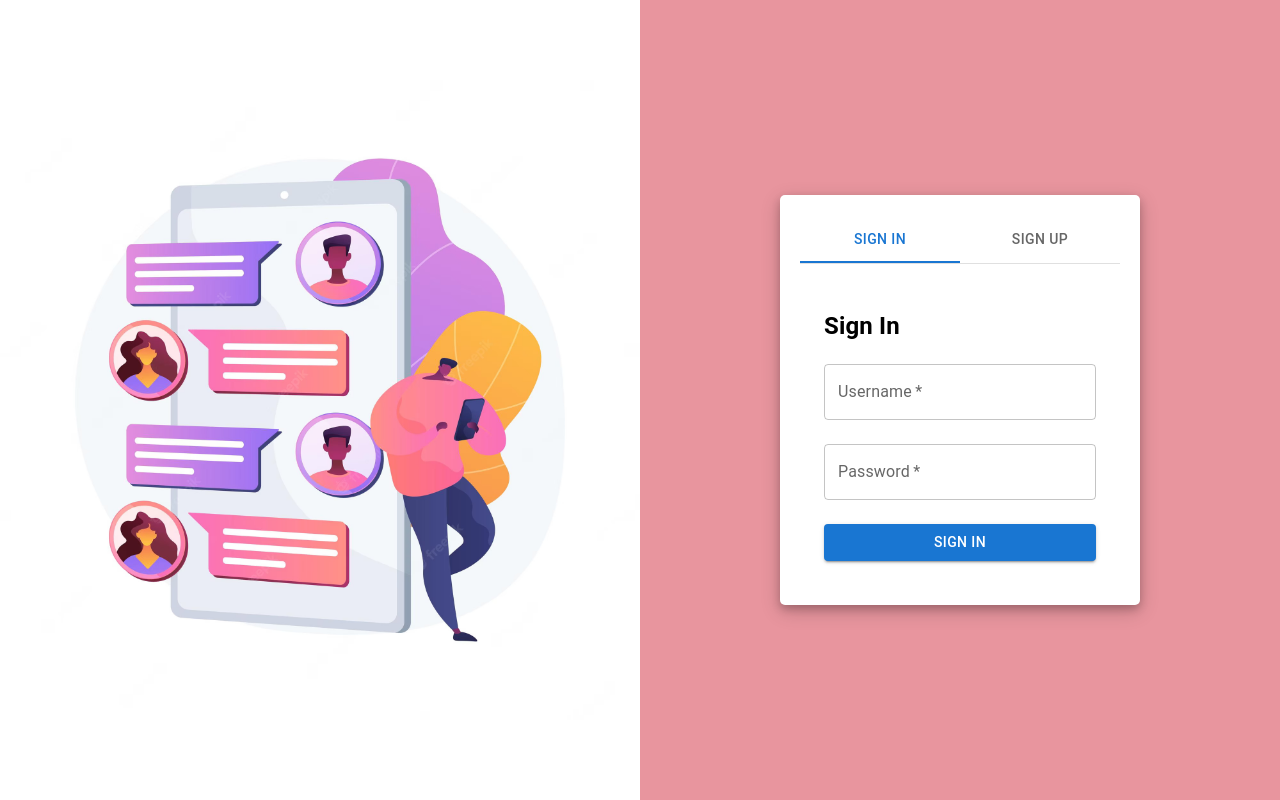
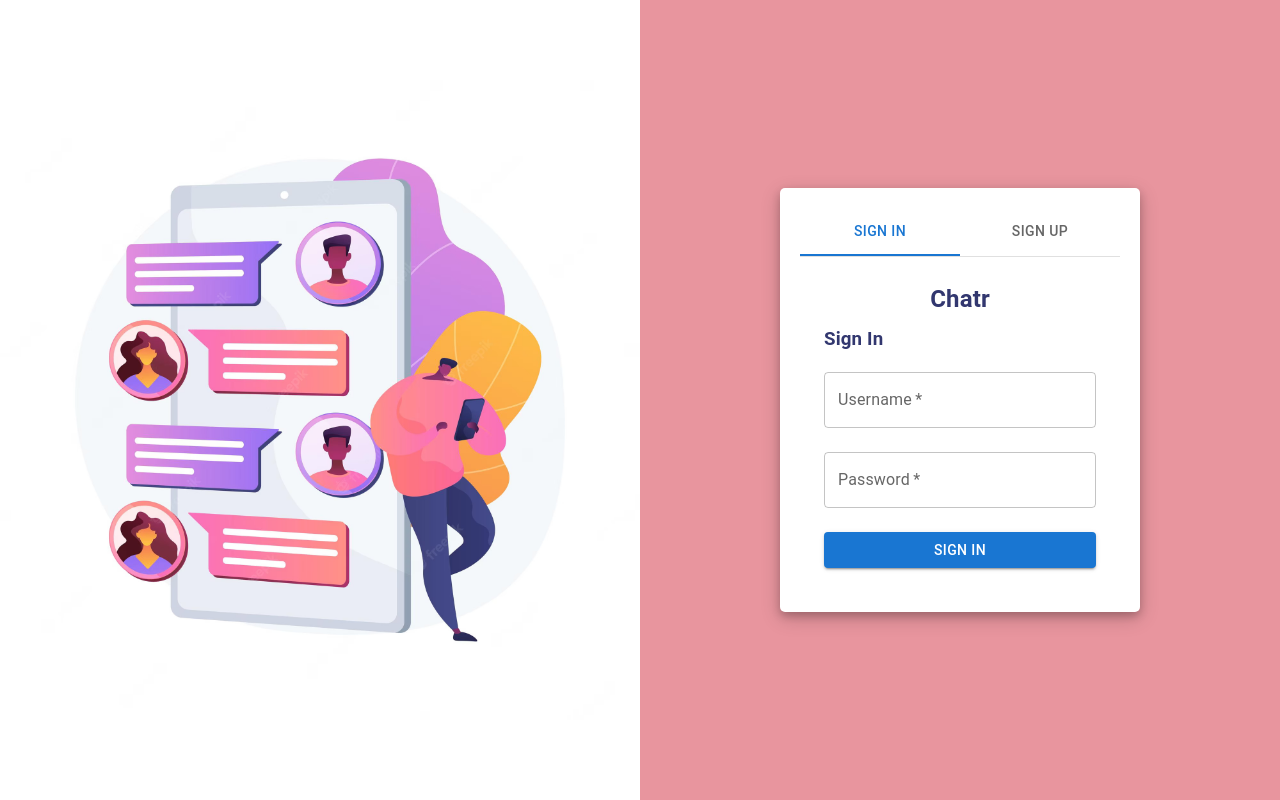
Before and after one commit to rutvishah859/Secure-Chat-System, a React (Create React App) app in the folder secure-chat-system/: page / in a window 1280 px wide. Built offline with nearby package versions, Linux system fonts and the light colour scheme.

Commit message:
added application title

```diff
--- a/secure-chat-system/src/components/LandingBody/LandingBody.css
+++ b/secure-chat-system/src/components/LandingBody/LandingBody.css
@@ -5,3 +5,15 @@
     border-radius: 5px;
     width: 50%;
 }
+
+.app-title {
+    text-align: center;
+    color: #32376f;
+    margin-top: auto;
+    margin-bottom: 0;
+}
+
+.form-label {
+    color: #32376f;
+    margin-top: 3%;
+}
--- a/secure-chat-system/src/components/LandingBody/LandingBody.js
+++ b/secure-chat-system/src/components/LandingBody/LandingBody.js
@@ -50,11 +50,13 @@ const LandingBody = () => {
                 </Tabs>
             </Box>
             <TabPanel value={value} index={0}>
-                <h2>Sign In</h2>
+                <h2 class="app-title">Chatr</h2>
+                <h3 class="form-label">Sign In</h3>
                 <SigninBody />
             </TabPanel>
             <TabPanel value={value} index={1}>
-                <h2>Sign Up</h2>
+                <h2 class="app-title">Chatr</h2>
+                <h3 class="form-label">Sign Up</h3>
                 <SignupBody />
             </TabPanel>
         </Box>
```
